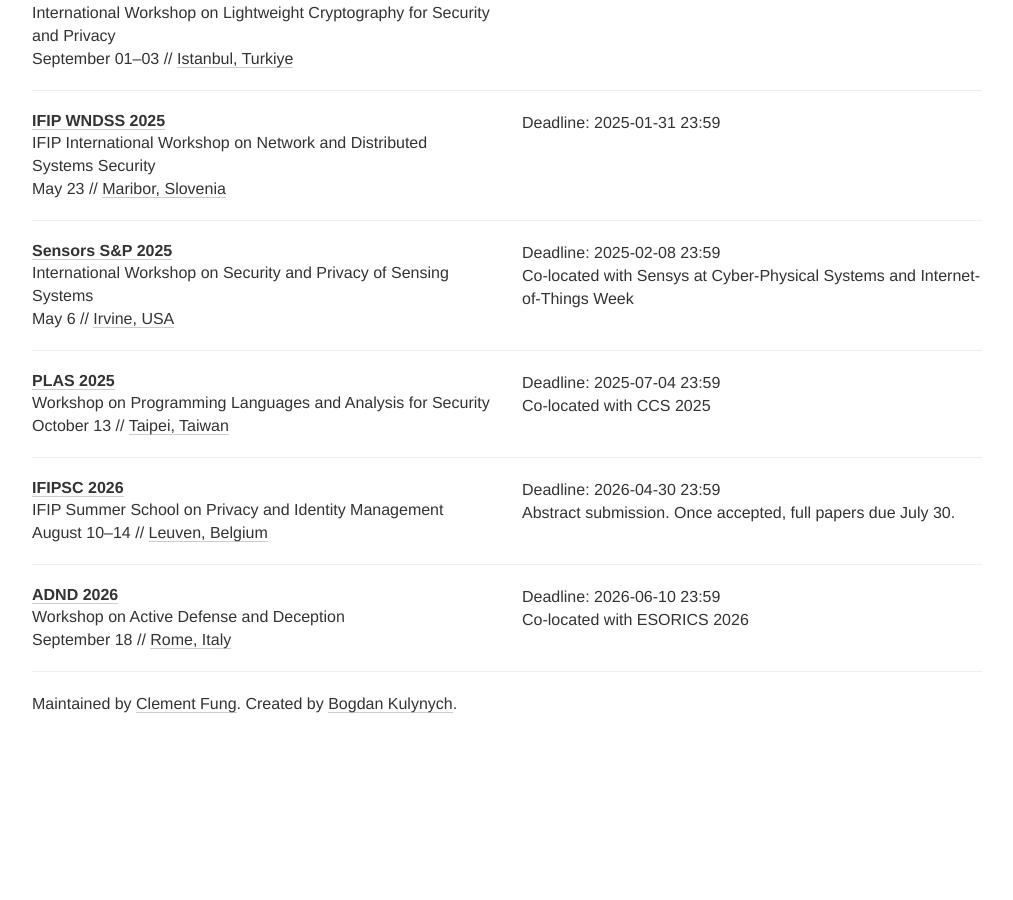
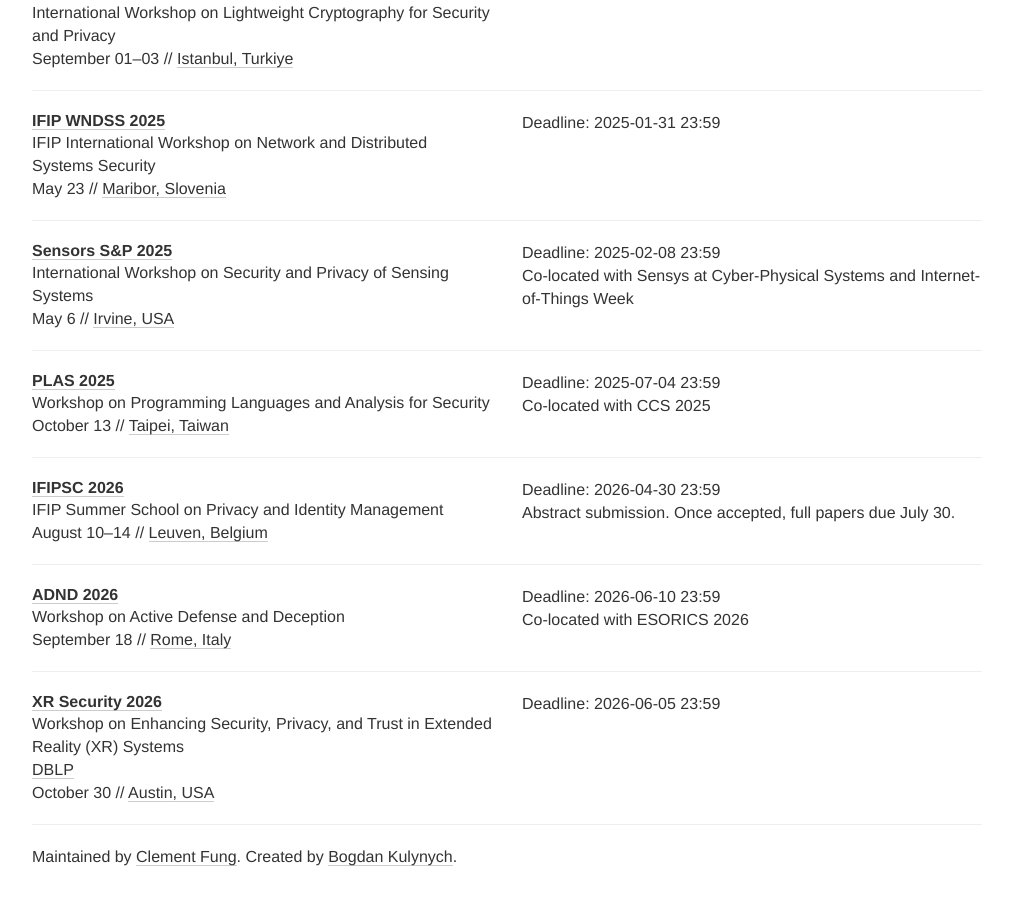
Before and after one commit to sec-deadlines/sec-deadlines.github.io, a Jekyll site: the page built from index.html, in a window 1280 px wide and 900 px high, scrolled down 28132 px. Shown: the whole window, without its empty margins (133-1146 px from the left). Built offline with Jekyll 4.4.1, drawn with Linux system fonts in a browser that asks for light colours; nearby versions of some CDN libraries; comment, search, counter and statistics services are not loaded; before the commit the page ends 28879 px from its top, so only the background shows below that.

Commit message:
Update conferences.yml

```diff
--- a/_data/conferences.yml
+++ b/_data/conferences.yml
@@ -2007,3 +2007,13 @@
   comment: Co-located with ESORICS 2026
   place: Rome, Italy
   tags: [SEC, SHOP, OTHERS]
+
+- name: XR Security
+  description: Workshop on Enhancing Security, Privacy, and Trust in Extended Reality (XR) Systems
+  year: 2026
+  link: https://xrsecurity.github.io/2026/
+  dblp: https://dblp.org/streams/conf/mobicom
+  deadline: ["2026-06-05 23:59"]
+  date: October 30
+  place: Austin, USA
+  tags: [SEC, PRIV, SHOP, OTHERS]
```
